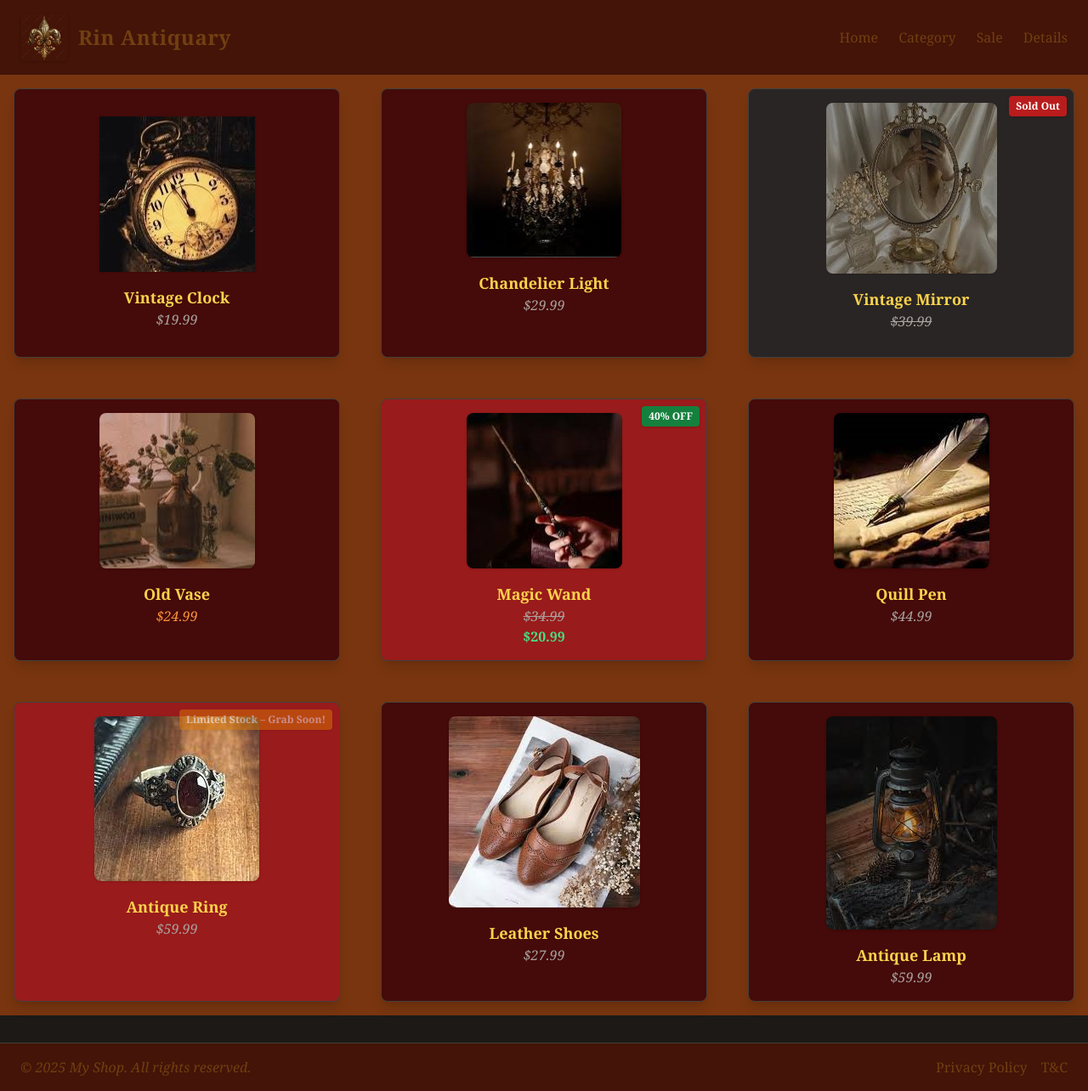
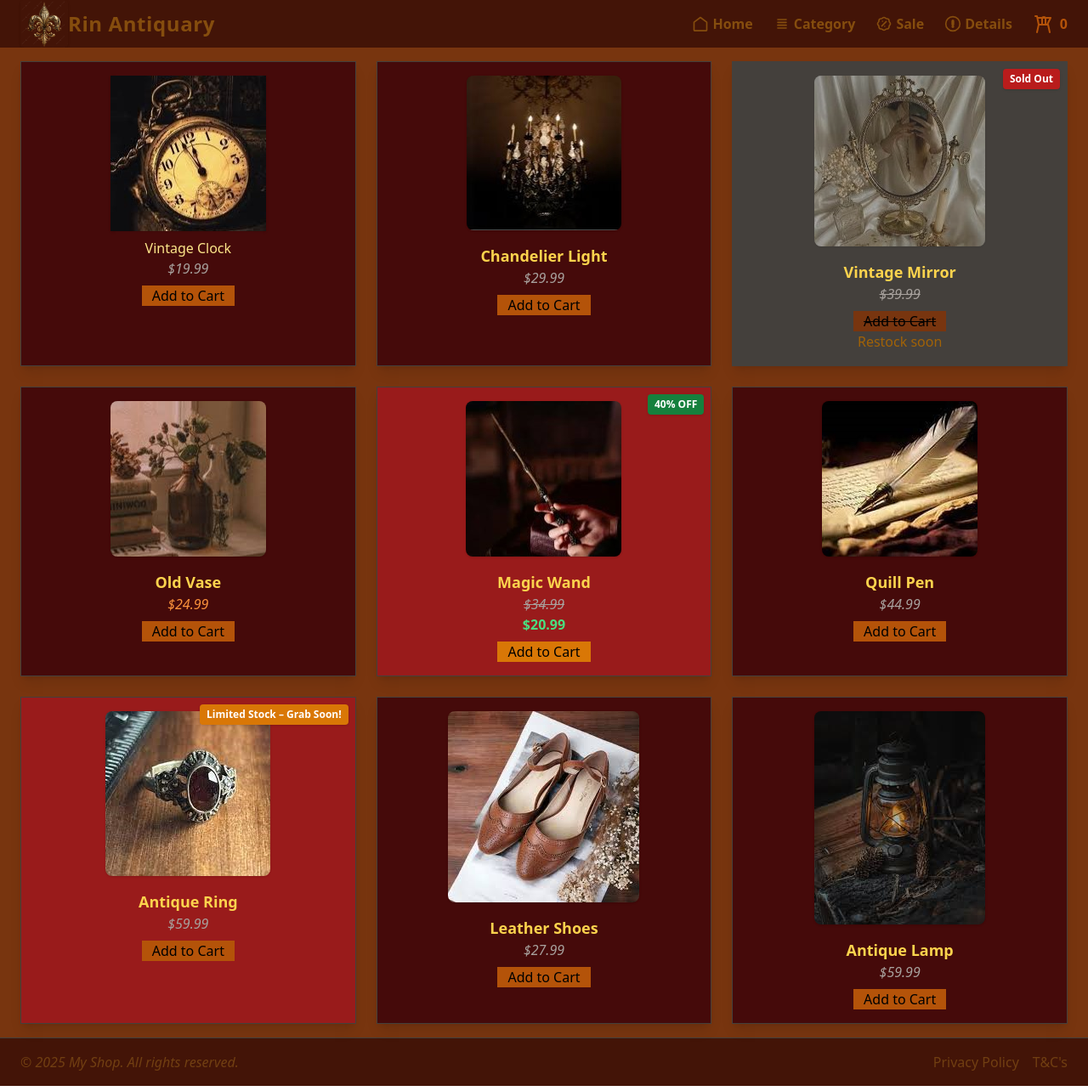
Before and after one commit to Sherin721/webpage, a plain HTML site: page grid.html in a window 1280 px wide. Shown: the whole page at 85% size. Drawn offline with nearby package versions, Linux system fonts and the light colour scheme.

Commit message:
modified file

```diff
--- a/grid.html
+++ b/grid.html
@@ -3,59 +3,117 @@
 <head>
   <meta charset="UTF-8" />
   <title>Dark Academia Shop</title>
-  <meta name="viewport" content="width=device-width, initial-scale=1" />
-  <!-- Tailwind CDN -->
+  <meta name="viewport" content="width=device-width">
   <script src="https://cdn.tailwindcss.com"></script>
 </head>
-<body class="bg-stone-900 text-stone-100 min-h-screen flex flex-col font-serif">
+<body>
 
   <!-- Navbar -->
 <nav class="bg-orange-950 shadow-md">
-  <div class="max-w-7xl mx-auto px-6 py-4 flex justify-between items-center">
+  <div class="max-w-7xl px-6 py-2s flex justify-between items-center">
 
-    <!-- Left side: Logo + Brand -->
-    <a href="/" class="flex items-center gap-3 group">
+    <!-- Left side -->
+    <a href="/" class="flex items-center group">
       <img
         src="logo.png"
         alt="Rin Antiquary logo"
         class="h-14 w-14 object-contain ring-stone-700 group-hover:ring-amber-300 transition shadow rounded"
         loading="eager" fetchpriority="high"
       />
-      <h1 class="text-2xl font-bold text-yellow-900 tracking-wide group-hover:text-amber-300 transition">
+      <h1 class="text-2xl font-bold text-yellow-800 tracking-wide group-hover:text-amber-300 transition">
         Rin Antiquary
       </h1>
     </a>
 
-    <!-- Right side: Nav links -->
-    <ul class="flex space-x-6 text-yellow-900">
-      <li><a href="#" class="hover:text-amber-300 transition">Home</a></li>
-      <li><a href="#" class="hover:text-amber-300 transition">Category</a></li>
-      <li><a href="#" class="hover:text-amber-300 transition">Sale</a></li>
-      <li><a href="#" class="hover:text-amber-300 transition">Details</a></li>
-    </ul>
+    <!-- Right side -->
+<ul class="flex space-x-6 font-bold text-yellow-800">
+  <li>
+    <a href="#" class="flex items-center hover:text-amber-300 transition">
+      <svg xmlns="http://www.w3.org/2000/svg" class="h-5 w-5 mr-1" fill="none" viewBox="0 0 24 24" stroke="currentColor">
+        <path stroke-linecap="round" stroke-linejoin="round" stroke-width="2"
+              d="M3 9.75L12 3l9 6.75V21a.75.75 0 01-.75.75H3.75A.75.75 0 013 21V9.75z"/>
+      </svg>
+      Home
+    </a>
+  </li>
+
+  <li>
+    <a href="#" class="flex items-center hover:text-amber-300 transition">
+      <svg xmlns="http://www.w3.org/2000/svg" class="h-5 w-5 mr-1" fill="none" viewBox="0 0 24 24" stroke="currentColor">
+        <path stroke-linecap="round" stroke-linejoin="round" stroke-width="2"
+               d="M18 6H6m12 4H6m12 4H6m12 4H6"/>
+      </svg>
+      Category
+    </a>
+  </li>
+
+  <li>
+    <a href="#" class="flex items-center hover:text-amber-300 transition">
+      <svg xmlns="http://www.w3.org/2000/svg" class="h-5 w-5 mr-1" fill="none" viewBox="0 0 24 24" stroke="currentColor">
+        <path stroke-linecap="round" stroke-linejoin="round" stroke-width="2"
+              d="M8.891 15.107 15.11 8.89m-5.183-.52h.01m3.089 7.254h.01M14.08 3.902a2.849 2.849 0 0 0 2.176.902 2.845 2.845 0 0 1 2.94 2.94 2.849 2.849 0 0 0 .901 2.176 2.847 2.847 0 0 1 0 4.16 2.848 2.848 0 0 0-.901 2.175 2.843 2.843 0 0 1-2.94 2.94 2.848 2.848 0 0 0-2.176.902 2.847 2.847 0 0 1-4.16 0 2.85 2.85 0 0 0-2.176-.902 2.845 2.845 0 0 1-2.94-2.94 2.848 2.848 0 0 0-.901-2.176 2.848 2.848 0 0 1 0-4.16 2.849 2.849 0 0 0 .901-2.176 2.845 2.845 0 0 1 2.941-2.94 2.849 2.849 0 0 0 2.176-.901 2.847 2.847 0 0 1 4.159 0Z"/>
+      </svg>
+      Sale
+    </a>
+  </li>
+
+  <li>
+    <a href="#" class="flex items-center hover:text-amber-300 transition">
+      <svg xmlns="http://www.w3.org/2000/svg" class="h-5 w-5 mr-1" fill="none" viewBox="0 0 24 24" stroke="currentColor">
+        <path stroke-linecap="round" stroke-linejoin="round" stroke-width="2"
+              d="M2 12C2 6.477 6.477 2 12 2s10 4.477 10 10-4.477 10-10 10S2 17.523 2 12Zm11-4a1 1 0 1 0-2 0v5a1 1 0 1 0 2 0V8Zm-1 7a1 1 0 1 0 0 2h.01a1 1 0 1 0 0-2H12Z" clip-rule="evenodd"/>
+      </svg>
+      Details
+    </a>
+  </li>
+  <div class="flex items-center space-x-2">
+  <!-- SVG Cart Icon -->
+  <svg xmlns="http://www.w3.org/2000/svg"
+       fill="none"
+       viewBox="0 0 24 24"
+       stroke-width="2"
+       stroke="currentColor"
+       class="w-6 h-6 text-amber-700">
+    <path stroke-linecap="round"
+          stroke-linejoin="round"
+          d="M3 3h2l.4 2M7 13h10l4-8H5.4M7 13L5.4 5M7 13l-2 9m13-9l2 9m-5-9V6a2 2 0 10-4 0v7" />
+  </svg>
+  <span class="text-amber-700 font-semibold">0</span>
+</div>
+
+
+</ul>
 
   </div>
 </nav>
   <!-- Main Content -->
-  <main class="flex-grow flex items-center justify-center ">
-    <div class=" bg-amber-900 grid grid-cols-1 sm:grid-cols-2 md:grid-cols-3 p-4 gap-12 w-full">
+  <main class="flex items-center justify-center">
+  <div class="bg-amber-900 grid grid-cols-1 sm:grid-cols-2 md:grid-cols-3 py-4 px-6 gap-6 w-full">
+
 
       <!-- Product 1 -->
-      <div class="bg-red-950 rounded-lg shadow-lg p-8 text-center border border-stone-700 hover:border-amber-400 hover:shadow-xl transition">
-        <img src="clock.jpeg" alt="Product 1" class="mx-auto shadow">
-        <h2 class="mt-4 text-lg font-semibold text-amber-300">Vintage Clock</h2>
-        <p class="text-stone-400 italic">$19.99</p>
-      </div>
+      <div class="bg-red-950 shadow-lg p-4 text-center border border-stone-700 hover:border-amber-400 hover:shadow-xl transition">
+  <img src="clock.jpeg" alt="Product 1" class="mx-auto shadow">
+  <h2 class="mt-2 text-base font-medium text-amber-200">Vintage Clock</h2>
+  <p class="text-stone-400 italic">$19.99</p>
+  <button class="mt-2 bg-amber-700 text-black px-3 hover:bg-amber-500 transition">
+    Add to Cart
+  </button>
+</div>
+
 
       <!-- Product 2 -->
-      <div class="bg-red-950 rounded-lg shadow-lg p-4 text-center border border-stone-700 hover:border-amber-400 hover:shadow-xl transition">
+      <div class="bg-red-950 shadow-lg p-4 text-center border border-stone-700 hover:border-amber-400 hover:shadow-xl transition">
         <img src="light.jpeg" alt="Product 2" class="mx-auto rounded-lg shadow">
         <h2 class="mt-4 text-lg font-semibold text-amber-300">Chandelier Light</h2>
         <p class="text-stone-400 italic">$29.99</p>
+        <button class="mt-2 bg-amber-700 text-black px-3 hover:bg-amber-500 transition">
+    Add to Cart
+  </button>
       </div>
 
       <!-- Product 3 -->
-      <div class="relative bg-stone-800 rounded-lg shadow-lg p-4 text-center border border-stone-700 hover:border-amber-400 hover:shadow-xl transition">
+      <div class="relative bg-stone-700 shadow-lg p-4 text-center border border-stone-700 hover:border-amber-950 hover:shadow-xl transition">
 
         <!-- Sold Out Badge -->
         <span class="absolute top-2 right-2 bg-red-700 text-white text-xs font-semibold px-2 py-1 rounded shadow">
@@ -65,17 +123,24 @@
         <img src="mirror.jpeg" alt="Product 3" class="mx-auto rounded-lg shadow opacity-60">
         <h2 class="mt-4 text-lg font-semibold text-amber-300">Vintage Mirror</h2>
         <p class="text-stone-400 italic line-through">$39.99</p>
+        <button class="mt-2 bg-amber-900 text-black line-through px-3 hover:bg-amber-950 transition">
+    Add to Cart
+  </button>
+        <div class="text-yellow-700">Restock soon</div>
       </div>
 
       <!-- Product 4 -->
-      <div class="bg-red-950 rounded-lg shadow-lg p-4 text-center border border-stone-700 hover:border-amber-400 hover:shadow-xl transition">
+      <div class="bg-red-950 shadow-lg p-4 text-center border border-stone-700 hover:border-amber-400 hover:shadow-xl transition">
         <img src="vase.jpeg" alt="Product 4" class="mx-auto rounded-lg shadow">
         <h2 class="mt-4 text-lg font-semibold text-amber-300">Old Vase</h2>
         <p class="text-orange-400 italic">$24.99</p>
+        <button class="mt-2 bg-amber-700 text-black px-3 hover:bg-amber-500 transition">
+    Add to Cart
+  </button>
       </div>
 
             <!-- Product 5 -->
-      <div class="relative bg-red-800 rounded-lg shadow-lg p-4 text-center border border-stone-700 hover:border-amber-400 hover:shadow-xl transition">
+      <div class="relative bg-red-800 shadow-lg p-4 text-center border border-stone-700 hover:border-amber-400 hover:shadow-xl transition">
 
         <!-- Discount Badge -->
         <span class="absolute top-2 right-2 bg-green-700 text-white text-xs font-semibold px-2 py-1 rounded shadow">
@@ -88,42 +153,57 @@
         <!-- Pricing -->
         <p class="text-stone-400 italic line-through">$34.99</p>
         <p class="text-green-400 font-semibold">$20.99</p>
+        <button class="mt-2 bg-amber-600 text-black px-3 hover:bg-amber-500 transition">
+    Add to Cart
+  </button>
       </div>
 
 
       <!-- Product 6 -->
-      <div class="bg-red-950 rounded-lg shadow-lg p-4 text-center border border-stone-700 hover:border-amber-400 hover:shadow-xl transition">
+      <div class="bg-red-950 shadow-lg p-4 text-center border border-stone-700 hover:border-amber-400 hover:shadow-xl transition">
         <img src="quill.jpeg" alt="Product 6" class="mx-auto rounded-lg shadow">
         <h2 class="mt-4 text-lg font-semibold text-amber-300">Quill Pen</h2>
         <p class="text-stone-400 italic">$44.99</p>
+        <button class="mt-2 bg-amber-700 text-black px-3 hover:bg-amber-500 transition">
+    Add to Cart
+  </button>
       </div>
 
             <!-- Product 7 -->
-      <div class="relative bg-red-800 rounded-lg shadow-lg p-4 text-center border border-stone-700 hover:border-amber-400 hover:shadow-xl transition">
+      <div class="relative bg-red-800 shadow-lg p-4 text-center border border-stone-700 hover:border-amber-400 hover:shadow-xl transition">
 
         <!-- Limited Stock Badge -->
-        <span class="absolute top-2 right-2 bg-amber-600 text-white text-xs font-semibold px-2 py-1 rounded shadow animate-pulse">
+        <span class="absolute top-2 right-2 bg-amber-600 text-white text-xs font-semibold px-2 py-1 rounded shadow">
           Limited Stock – Grab Soon!
         </span>
 
         <img src="ring.jpeg" alt="Product 7" class="mx-auto rounded-lg shadow">
         <h2 class="mt-4 text-lg font-semibold text-amber-300">Antique Ring</h2>
         <p class="text-stone-400 italic">$59.99</p>
+        <button class="mt-2 bg-amber-700 text-black px-3 hover:bg-amber-500 transition">
+    Add to Cart
+  </button>
       </div>
 
 
       <!-- Product 8 -->
-      <div class="bg-red-950 rounded-lg shadow-lg p-4 text-center border border-stone-700 hover:border-amber-400 hover:shadow-xl transition">
+      <div class="bg-red-950 shadow-lg p-4 text-center border border-stone-700 hover:border-amber-400 hover:shadow-xl transition">
         <img src="shoes.jpeg" alt="Product 8" class="mx-auto rounded-lg shadow">
         <h2 class="mt-4 text-lg font-semibold text-amber-300">Leather Shoes</h2>
         <p class="text-stone-400 italic">$27.99</p>
+        <button class="mt-2 bg-amber-700 text-black px-3 hover:bg-amber-500 transition">
+    Add to Cart
+  </button>
       </div>
 
       <!-- Product 9 -->
-      <div class="bg-red-950 rounded-lg shadow-lg p-4 text-center border border-stone-700 hover:border-amber-400 hover:shadow-xl transition">
+      <div class="bg-red-950 shadow-lg p-4 text-center border border-stone-700 hover:border-amber-400 hover:shadow-xl transition">
         <img src="lamp.jpeg" alt="Product 9" class="mx-auto rounded-lg shadow">
         <h2 class="mt-4 text-lg font-semibold text-amber-300">Antique Lamp</h2>
         <p class="text-stone-400 italic">$59.99</p>
+        <button class="mt-2 bg-amber-700 text-black px-3 hover:bg-amber-500 transition">
+    Add to Cart
+  </button>
       </div>
 
     </div>
@@ -131,12 +211,12 @@
 
 
   <!-- Footer -->
-  <footer class="bg-orange-950 border-t border-stone-700 text-yellow-900 py-4 mt-8">
+  <footer class="bg-orange-950 border-t border-stone-700 text-yellow-900 py-4">
     <div class="max-w-7xl mx-auto px-6 flex flex-col sm:flex-row justify-between items-center">
       <p class="italic">&copy; 2025 My Shop. All rights reserved.</p>
-      <div class="flex space-x-4 mt-2 sm:mt-0">
+      <div class="flex space-x-4 sm:mt-0">
         <a href="#" class="hover:text-amber-300 transition">Privacy Policy</a>
-        <a href="#" class="hover:text-amber-300 transition">T&C</a>
+        <a href="#" class="hover:text-amber-300 transition">T&C's</a>
       </div>
     </div>
   </footer>
```
